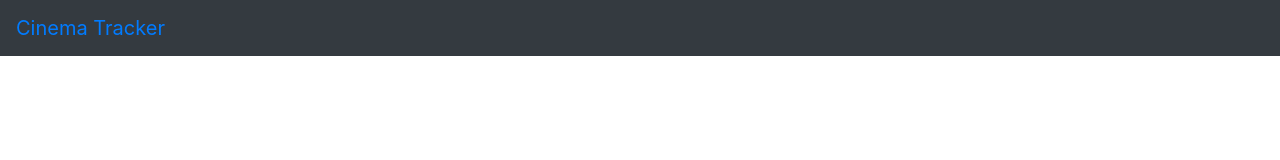
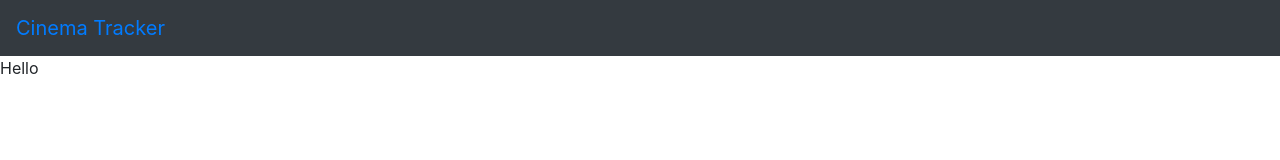
Before and after one commit to dotis90/cinema-tracker, a React (Create React App) app in the folder client/: page /movies/1 in a window 1280 px wide. Shown: the top 160 px of the page. Built offline with nearby package versions, Linux system fonts and the light colour scheme.

Commit message:
Movie detail page added

```diff
--- a/client/src/App.js
+++ b/client/src/App.js
@@ -1,10 +1,11 @@
-import React, { Fragment } from "react";
-import { BrowserRouter as Router, Route, Switch } from "react-router-dom";
-import Navibar from "./components/layout/Navbar";
-import Landing from "./components/layout/Landing";
-import Register from "./components/auth/Register";
-import Login from "./components/auth/Login";
-import MainPage from "./components/main/MainPage";
+import React, { Fragment } from 'react';
+import { BrowserRouter as Router, Route, Switch } from 'react-router-dom';
+import Navibar from './components/layout/Navbar';
+import Landing from './components/layout/Landing';
+import Register from './components/auth/Register';
+import Login from './components/auth/Login';
+import MainPage from './components/main/MainPage';
+import MovieDetailPage from './components/MovieDetailPage/MovieDetailPage';
 
 const App = () => {
   return (
@@ -16,6 +17,7 @@ const App = () => {
           <Route exact path="/register" component={Register} />
           <Route exact path="/login" component={Login} />
           <Route exact path="/main" component={MainPage} />
+          <Route exact path="/movies/:movieId" component={MovieDetailPage} />
         </Switch>
       </Fragment>
     </Router>
--- /dev/null
+++ b/client/src/components/MovieDetailPage/MovieDetailPage.js
@@ -0,0 +1,8 @@
+import React, { useEffect, useState } from 'react';
+import BigImage from './sections/BigImage';
+
+export const MovieDetailPage = () => {
+  return <div>Hello</div>;
+};
+
+export default MovieDetailPage;
--- /dev/null
+++ b/client/src/components/MovieDetailPage/sections/BigImage.js
@@ -0,0 +1,8 @@
+import React from 'react';
+import Jumbotron from 'react-bootstrap/Jumbotron';
+
+export const BigImage = () => {
+  <Jumbotron fluid></Jumbotron>;
+};
+
+export default BigImage;
--- a/client/src/components/main/MainPage.js
+++ b/client/src/components/main/MainPage.js
@@ -1,6 +1,6 @@
 import React, { Fragment, useState, useEffect } from 'react';
 import { Container, Row } from 'react-bootstrap';
-import MainImage from './sections/MainImage';
+import ImageCarousel from './sections/ImageCarousel';
 import MovieCard from './sections/MovieCard';
 
 export const MainPage = () => {
@@ -23,7 +23,7 @@ export const MainPage = () => {
   return (
     <div>
       {movies[0] && (
-        <MainImage
+        <ImageCarousel
           title1={movies[0].title}
           text1={movies[0].overview}
           image1={`https://image.tmdb.org/t/p/w1280/${movies[0].backdrop_path && movies[0].backdrop_path}`}
--- a/client/src/components/main/sections/MainImage.js
+++ b/client/src/components/main/sections/MainImage.js
@@ -1,7 +1,7 @@
 import React from 'react';
 import Carousel from 'react-bootstrap/Carousel';
 
-export const MainImage = (props) => {
+export const ImageCarousel = (props) => {
   return (
     <Carousel>
       <Carousel.Item>
@@ -31,4 +31,4 @@ export const MainImage = (props) => {
   );
 };
 
-export default MainImage;
+export default ImageCarousel;
--- a/client/src/components/main/sections/MovieCard.js
+++ b/client/src/components/main/sections/MovieCard.js
@@ -1,4 +1,5 @@
 import React from 'react';
+import { Link } from 'react-router-dom';
 import Card from 'react-bootstrap/Card';
 import { Col } from 'react-bootstrap';
 import Button from 'react-bootstrap/Button';
@@ -11,7 +12,9 @@ export const MovieCard = (props) => {
         <Card.Body>
           <Card.Title>{props.title}</Card.Title>
           <Card.Text>{props.release}</Card.Text>
-          <Button variant="primary">See Movie</Button>
+          <Link to={`/movies/${props.movieId}`}>
+            <Button variant="primary">See Movie</Button>
+          </Link>
         </Card.Body>
       </Card>
     </Col>
```
